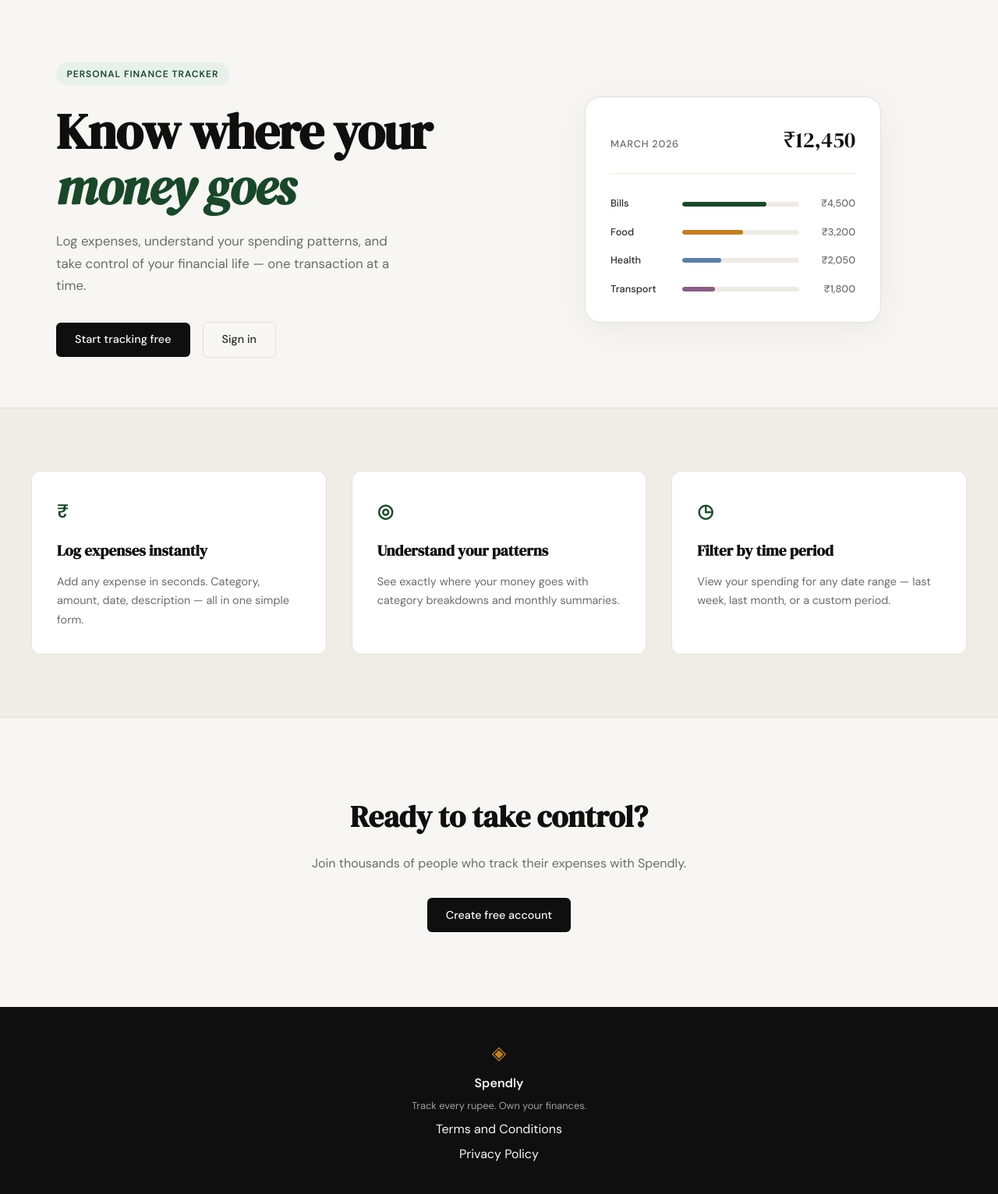
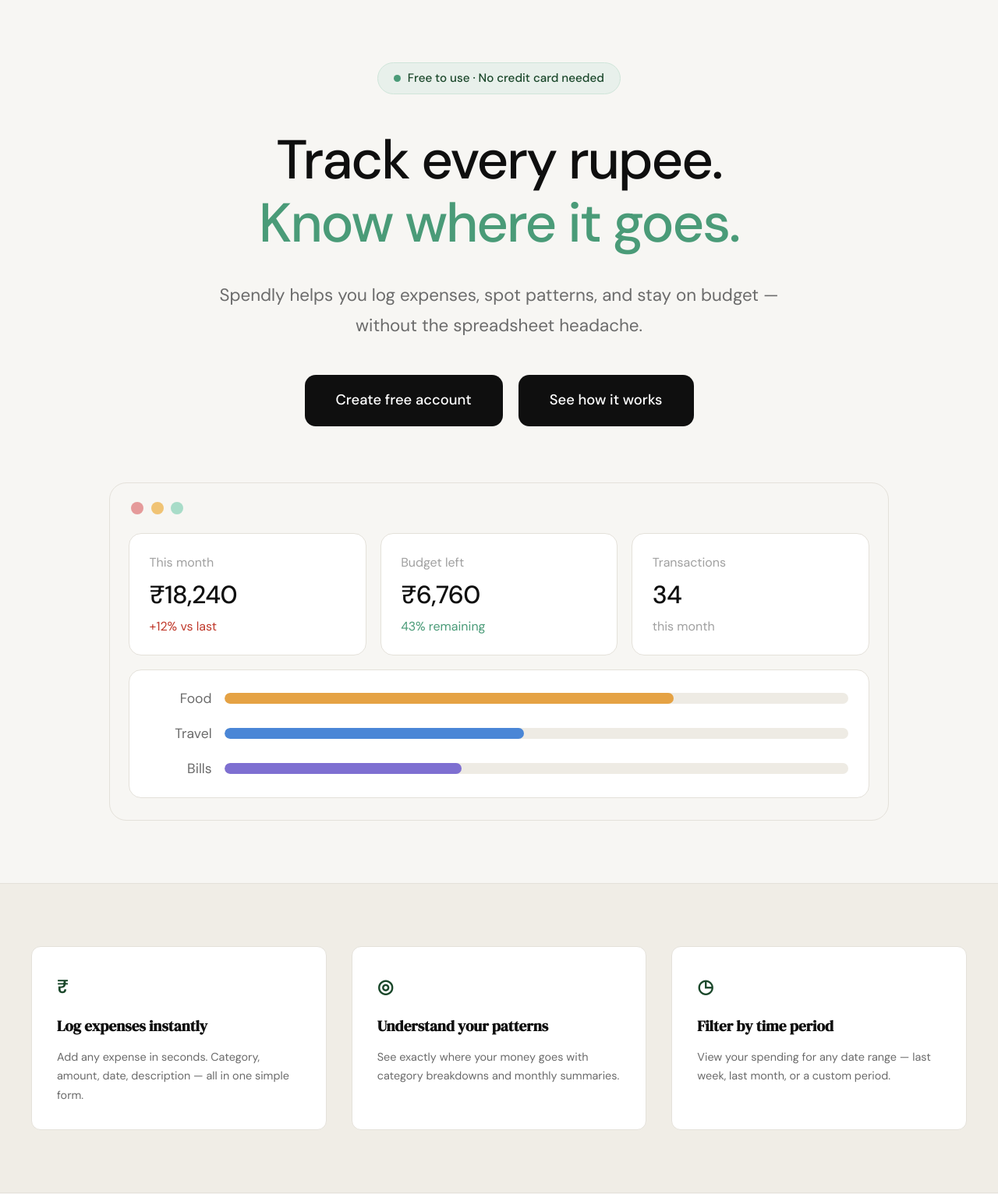
Before and after one commit to sreehari-sreesunil/spendly, a Flask app: page / in a window 1280 px wide. Shown: the part 61-1593 px from the top of the page at 78% size. Run offline with Flask 3, Linux system fonts and the light colour scheme.

Commit message:
landing: redesign hero section to match mockup

```diff
--- /dev/null
+++ b/static/css/landing.css
@@ -0,0 +1,189 @@
+/* ------------------------------------------------------------------ */
+/* Landing hero (centered layout + dashboard preview)                  */
+/* ------------------------------------------------------------------ */
+
+.lh {
+    --lh-green: #4a9b78;
+    padding: 5rem 2rem 5rem;
+    text-align: center;
+}
+
+.lh-inner {
+    max-width: 1000px;
+    margin: 0 auto;
+}
+
+.lh-badge {
+    display: inline-flex;
+    align-items: center;
+    gap: 0.55rem;
+    background: var(--accent-light);
+    color: var(--accent);
+    border: 1px solid #cfe5d9;
+    font-size: 0.95rem;
+    font-weight: 500;
+    padding: 0.45rem 1.25rem;
+    border-radius: 999px;
+    margin-bottom: 2.75rem;
+}
+
+.lh-badge-dot {
+    width: 9px;
+    height: 9px;
+    border-radius: 50%;
+    background: var(--lh-green);
+}
+
+.lh-title {
+    font-family: var(--font-body);
+    font-weight: 500;
+    font-size: clamp(2.5rem, 6vw, 4.4rem);
+    line-height: 1.15;
+    letter-spacing: -0.03em;
+    color: var(--ink);
+    margin-bottom: 2rem;
+}
+
+.lh-title span {
+    display: block;
+    color: var(--lh-green);
+}
+
+.lh-subtitle {
+    font-size: clamp(1.05rem, 2vw, 1.4rem);
+    line-height: 1.75;
+    color: var(--ink-muted);
+    max-width: 720px;
+    margin: 0 auto 2.75rem;
+}
+
+.lh-actions {
+    display: flex;
+    justify-content: center;
+    gap: 1.25rem;
+    flex-wrap: wrap;
+    margin-bottom: 4.5rem;
+}
+
+.lh-btn {
+    display: inline-block;
+    background: var(--ink);
+    color: #fff;
+    font-size: 1.15rem;
+    font-weight: 500;
+    padding: 1.15rem 2.5rem;
+    border-radius: 14px;
+    transition: background 0.2s;
+}
+
+.lh-btn:hover { background: var(--accent); }
+
+/* Dashboard preview window */
+
+.lh-window {
+    background: var(--paper);
+    border: 1px solid var(--border);
+    border-radius: 22px;
+    padding: 1.5rem 1.5rem 1.75rem;
+    text-align: left;
+}
+
+.lh-dots {
+    display: flex;
+    gap: 0.6rem;
+    margin: 0 0 1.5rem 0.2rem;
+}
+
+.lh-dots i {
+    width: 16px;
+    height: 16px;
+    border-radius: 50%;
+    display: block;
+}
+
+.lh-dots i:nth-child(1) { background: #e59a9a; }
+.lh-dots i:nth-child(2) { background: #f0c374; }
+.lh-dots i:nth-child(3) { background: #a8dcc8; }
+
+.lh-stats {
+    display: grid;
+    grid-template-columns: repeat(3, 1fr);
+    gap: 1.1rem;
+    margin-bottom: 1.1rem;
+}
+
+.lh-stat,
+.lh-bars {
+    background: var(--paper-card);
+    border: 1px solid var(--border);
+    border-radius: 16px;
+}
+
+.lh-stat { padding: 1.5rem 1.6rem; }
+
+.lh-stat-label {
+    font-size: 1rem;
+    color: var(--ink-faint);
+    margin-bottom: 0.6rem;
+}
+
+.lh-stat-value {
+    font-size: 2rem;
+    font-weight: 500;
+    letter-spacing: -0.02em;
+    color: var(--ink);
+    line-height: 1.2;
+    margin-bottom: 0.5rem;
+}
+
+.lh-stat-note {
+    font-size: 1rem;
+    color: var(--ink-faint);
+}
+
+.lh-stat-note.is-up { color: var(--danger); }
+.lh-stat-note.is-good { color: var(--lh-green); }
+
+.lh-bars {
+    padding: 1.4rem 1.6rem;
+    display: flex;
+    flex-direction: column;
+    gap: 1.05rem;
+}
+
+.lh-bar-row {
+    display: grid;
+    grid-template-columns: 80px 1fr;
+    align-items: center;
+    gap: 1rem;
+}
+
+.lh-bar-label {
+    font-size: 1.1rem;
+    color: var(--ink-muted);
+    text-align: right;
+}
+
+.lh-bar-track {
+    height: 14px;
+    background: var(--border-soft);
+    border-radius: 999px;
+    overflow: hidden;
+}
+
+.lh-bar-fill {
+    height: 100%;
+    border-radius: 999px;
+}
+
+.lh-bar-food   { background: #e5a244; }
+.lh-bar-travel { background: #4a86d6; }
+.lh-bar-bills  { background: #7e6fd1; }
+
+@media (max-width: 700px) {
+    .lh { padding: 3rem 1rem; }
+    .lh-stats { grid-template-columns: 1fr; }
+    .lh-actions { margin-bottom: 3rem; }
+    .lh-btn { padding: 1rem 1.75rem; font-size: 1rem; }
+    .lh-bar-row { grid-template-columns: 60px 1fr; }
+}
--- a/templates/landing.html
+++ b/templates/landing.html
@@ -2,59 +2,62 @@
 
 {% block title %}Spendly — Track Every Rupee{% endblock %}
 
+{% block head %}
+<link rel="stylesheet" href="{{ url_for('static', filename='css/landing.css') }}">
+{% endblock %}
+
 {% block content %}
 
-<section class="hero">
-    <div class="hero-inner">
-        <div class="hero-badge">Personal Finance Tracker</div>
-        <h1 class="hero-title">
-            Know where your<br>
-            <em>money goes</em>
+<section class="lh">
+    <div class="lh-inner">
+        <div class="lh-badge">
+            <span class="lh-badge-dot"></span>
+            Free to use · No credit card needed
+        </div>
+        <h1 class="lh-title">
+            Track every rupee.
+            <span>Know where it goes.</span>
         </h1>
-        <p class="hero-subtitle">
-            Log expenses, understand your spending patterns,
-            and take control of your financial life —
-            one transaction at a time.
+        <p class="lh-subtitle">
+            Spendly helps you log expenses, spot patterns, and stay
+            on budget — without the spreadsheet headache.
         </p>
-        <div class="hero-actions">
-            <a href="{{ url_for('register') }}" class="btn-primary">Start tracking free</a>
-            <a href="{{ url_for('login') }}" class="btn-ghost">Sign in</a>
+        <div class="lh-actions">
+            <a href="{{ url_for('register') }}" class="lh-btn">Create free account</a>
+            <a href="#features" class="lh-btn">See how it works</a>
         </div>
-    </div>
-    <div class="hero-visual">
-        <div class="mock-card">
-            <div class="mock-card-header">
-                <span class="mock-label">March 2026</span>
-                <span class="mock-total">₹12,450</span>
+
+        <div class="lh-window">
+            <div class="lh-dots"><i></i><i></i><i></i></div>
+            <div class="lh-stats">
+                <div class="lh-stat">
+                    <div class="lh-stat-label">This month</div>
+                    <div class="lh-stat-value">₹18,240</div>
+                    <div class="lh-stat-note is-up">+12% vs last</div>
+                </div>
+                <div class="lh-stat">
+                    <div class="lh-stat-label">Budget left</div>
+                    <div class="lh-stat-value">₹6,760</div>
+                    <div class="lh-stat-note is-good">43% remaining</div>
+                </div>
+                <div class="lh-stat">
+                    <div class="lh-stat-label">Transactions</div>
+                    <div class="lh-stat-value">34</div>
+                    <div class="lh-stat-note">this month</div>
+                </div>
             </div>
-            <div class="mock-bars">
-                <div class="mock-bar-row">
-                    <span class="mock-cat">Bills</span>
-                    <div class="mock-bar-track">
-                        <div class="mock-bar" style="width: 72%"></div>
-                    </div>
-                    <span class="mock-amt">₹4,500</span>
+            <div class="lh-bars">
+                <div class="lh-bar-row">
+                    <span class="lh-bar-label">Food</span>
+                    <div class="lh-bar-track"><div class="lh-bar-fill lh-bar-food" style="width: 72%"></div></div>
                 </div>
-                <div class="mock-bar-row">
-                    <span class="mock-cat">Food</span>
-                    <div class="mock-bar-track">
-                        <div class="mock-bar mock-bar-2" style="width: 52%"></div>
-                    </div>
-                    <span class="mock-amt">₹3,200</span>
+                <div class="lh-bar-row">
+                    <span class="lh-bar-label">Travel</span>
+                    <div class="lh-bar-track"><div class="lh-bar-fill lh-bar-travel" style="width: 48%"></div></div>
                 </div>
-                <div class="mock-bar-row">
-                    <span class="mock-cat">Health</span>
-                    <div class="mock-bar-track">
-                        <div class="mock-bar mock-bar-3" style="width: 33%"></div>
-                    </div>
-                    <span class="mock-amt">₹2,050</span>
-                </div>
-                <div class="mock-bar-row">
-                    <span class="mock-cat">Transport</span>
-                    <div class="mock-bar-track">
-                        <div class="mock-bar mock-bar-4" style="width: 28%"></div>
-                    </div>
-                    <span class="mock-amt">₹1,800</span>
+                <div class="lh-bar-row">
+                    <span class="lh-bar-label">Bills</span>
+                    <div class="lh-bar-track"><div class="lh-bar-fill lh-bar-bills" style="width: 38%"></div></div>
                 </div>
             </div>
         </div>
```
